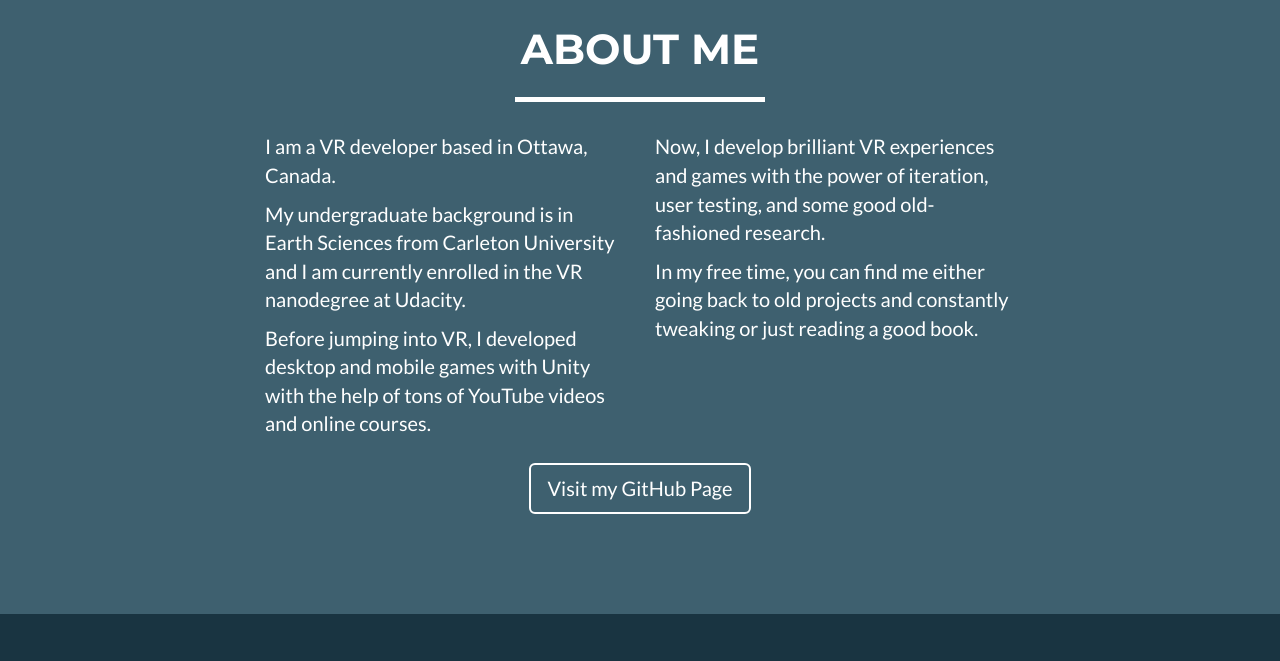
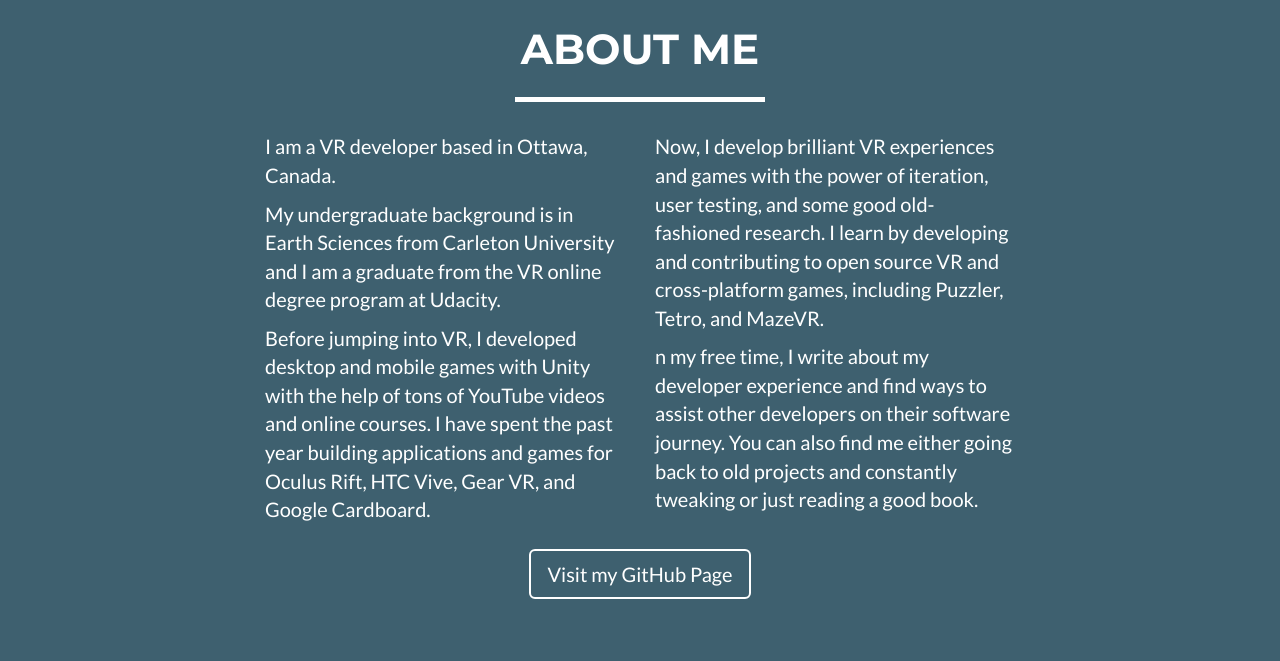
Before and after one commit to deinyefa/deinyefa.github.io, a website: page index.html in a window 1280 px wide. Shown: the part 1620-2281 px from the top of the page. Drawn offline with nearby package versions, Linux system fonts and the light colour scheme.

Commit message:
new resume and updated about me section

```diff
--- a/index.html
+++ b/index.html
@@ -174,12 +174,12 @@
             <div class="row">
                 <div class="col-lg-4 col-lg-offset-2">
                     <p>I am a VR developer based in Ottawa, Canada.
-                    <p>My undergraduate background is in Earth Sciences from Carleton University and I am currently enrolled in the VR nanodegree at Udacity.</p>
-                    <p>Before jumping into VR, I developed desktop and mobile games with Unity with the help of tons of YouTube videos and online courses.</p>
+                    <p>My undergraduate background is in Earth Sciences from Carleton University and I am a graduate from the VR online degree program at Udacity.</p>
+                    <p>Before jumping into VR, I developed desktop and mobile games with Unity with the help of tons of YouTube videos and online courses. I have spent the past year building applications and games for Oculus Rift, HTC Vive, Gear VR, and Google Cardboard.</p>
                 </div>
                 <div class="col-lg-4">
-                    <p>Now, I develop brilliant VR experiences and games with the power of iteration, user testing, and some good old-fashioned research. </p>
-                    <p>In my free time, you can find me either going back to old projects and constantly tweaking or just reading a good book.</p>
+                    <p>Now, I develop brilliant VR experiences and games with the power of iteration, user testing, and some good old-fashioned research. I learn by developing and contributing to open source VR and cross-platform games, including Puzzler, Tetro, and MazeVR.</p>
+                    <p>n my free time, I write about my developer experience and find ways to assist other developers on their software journey. You can also find me either going back to old projects and constantly tweaking or just reading a good book.</p>
                 </div>
                 <div class="col-lg-8 col-lg-offset-2 text-center">
                     <a href="https://github.com/deinyefa" class="btn btn-lg btn-outline">
```
Also changed, not shown: 1 other file.
